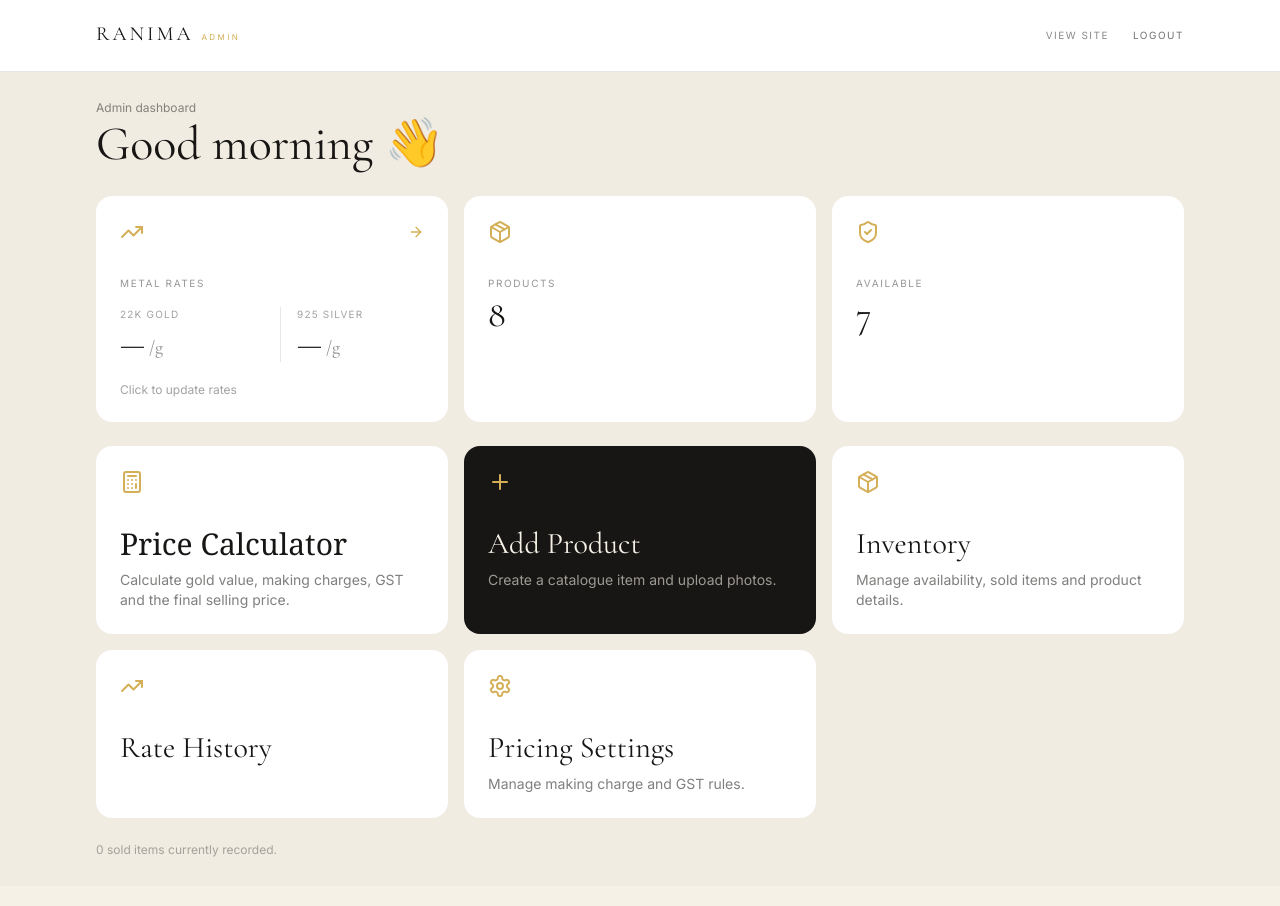
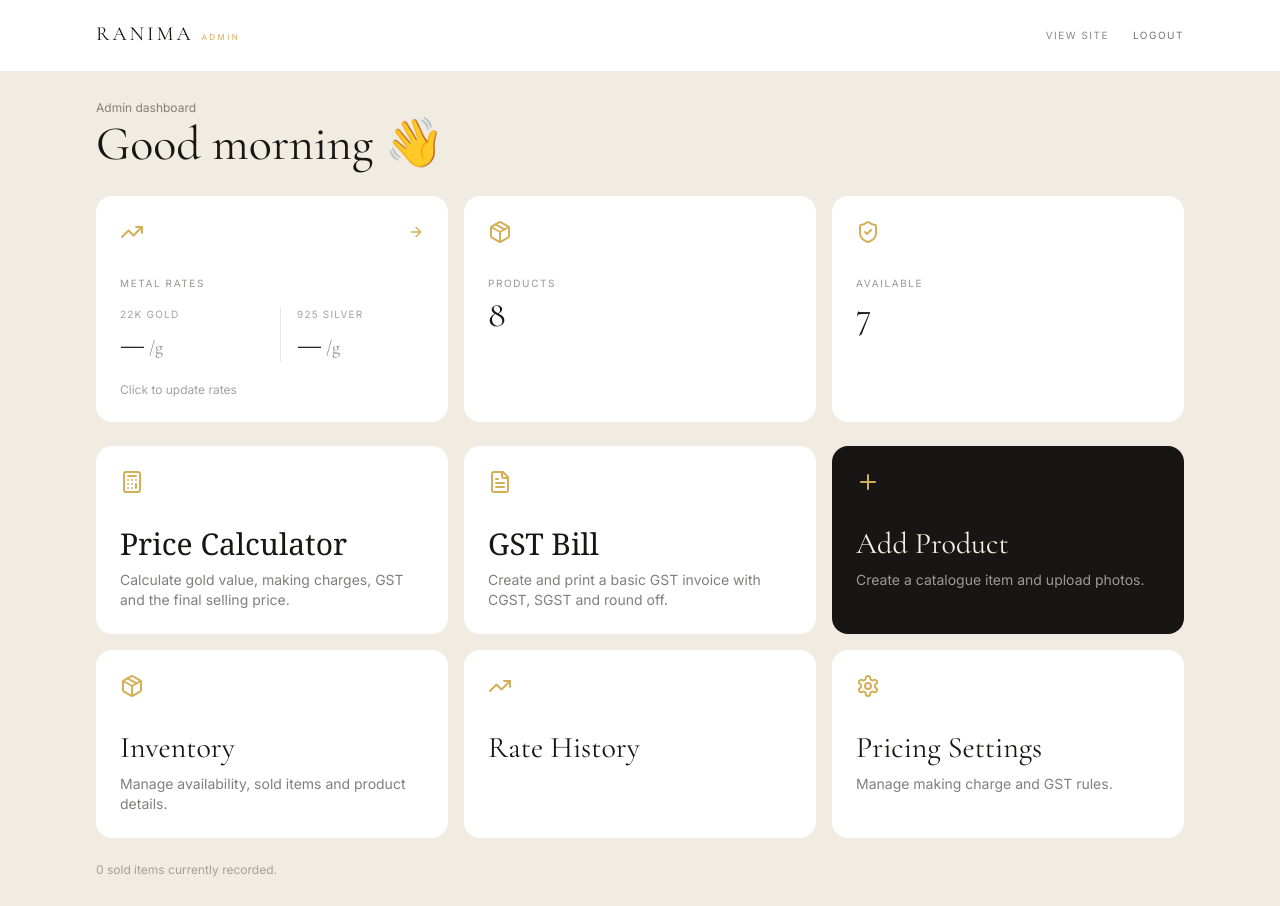
Before and after one commit to RoyKoushik-crowned/Ranima-Jewellers, a Next.js app: page /admin in a window 1280 px wide. Built offline with nearby package versions, Linux system fonts and the light colour scheme; no server answers; the database is empty.

Commit message:
Add GST bill to admin dashboard

```diff
--- a/app/admin/page.tsx
+++ b/app/admin/page.tsx
@@ -7,6 +7,7 @@ import {
   ArrowRight,
   ShieldCheck,
   Calculator,
+  FileText,
 } from "lucide-react";
 import AdminLogoutButton from "@/components/AdminLogoutButton";
 import { sampleProducts } from "@/lib/demo-data";
@@ -131,6 +132,20 @@ export default async function AdminDashboard() {
     Calculate gold value, making charges, GST and the final selling price.
   </p>
 </Link>
+<Link
+  href="/admin/gst-bill"
+  className="rounded-2xl bg-white p-6 transition-transform hover:-translate-y-0.5"
+>
+  <FileText className="h-6 w-6 text-gold" />
+
+  <h2 className="mt-8 font-serif text-3xl">
+    GST Bill
+  </h2>
+
+  <p className="mt-2 text-sm text-ink/55">
+    Create and print a basic GST invoice with CGST, SGST and round off.
+  </p>
+</Link>
 
           <Link
             href="/admin/products/new"
```
